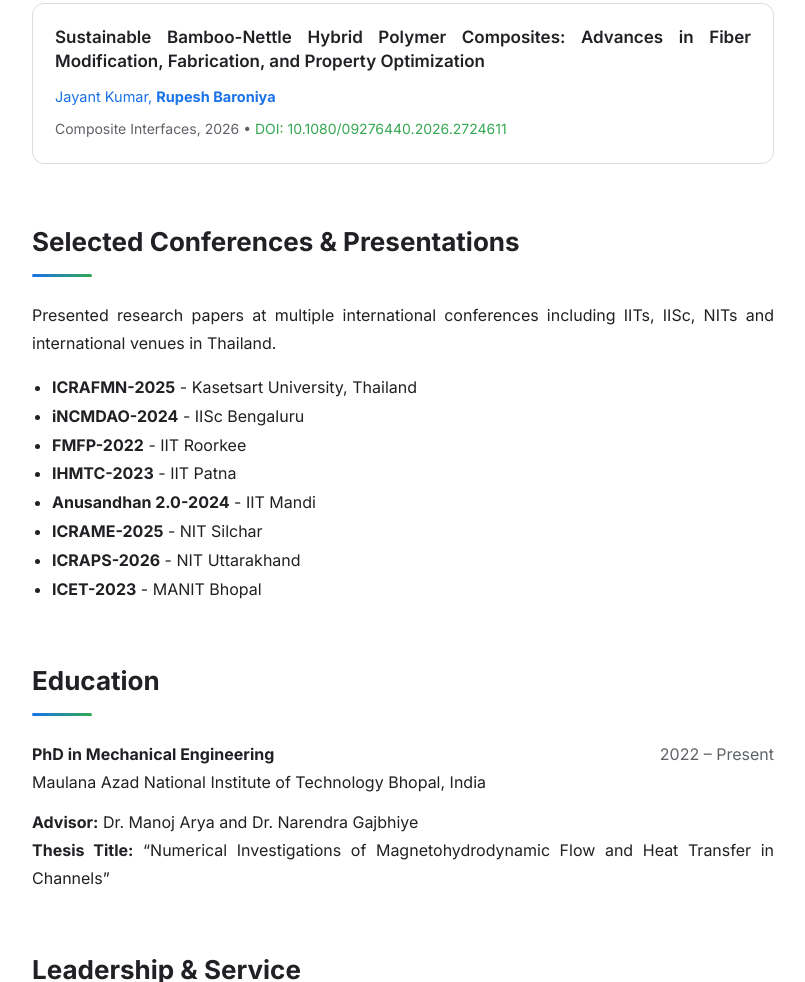
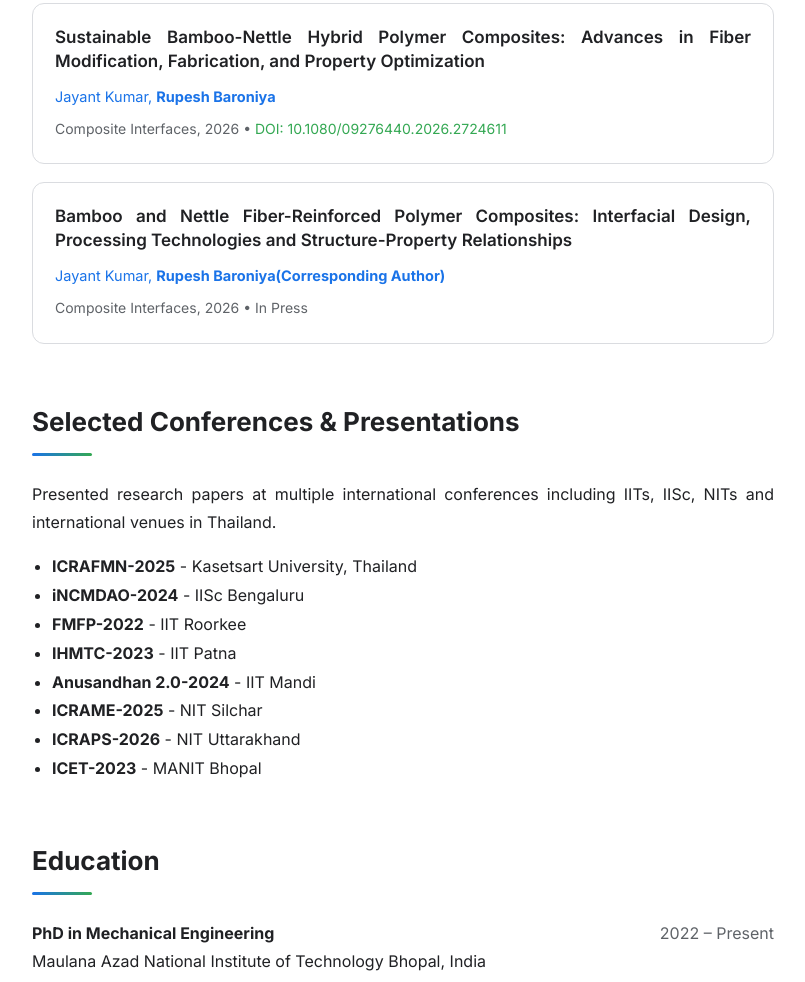
Before and after one commit to rBaroniya/rbaroniya.github.io, a plain HTML site: page index.html in a window 1280 px wide. Shown: the part 4281-5263 px from the top of the page, without its empty margins (442-1247 px from the left). Drawn offline with nearby package versions, Linux system fonts and the light colour scheme.

Commit message:
Update index.html

```diff
--- a/index.html
+++ b/index.html
@@ -540,6 +540,11 @@
             <div class="pub-authors">Jayant Kumar, <strong>Rupesh Baroniya</strong></div>
             <div class="pub-journal">Composite Interfaces, 2026 • <a href="https://doi.org/10.1080/09276440.2026.2724611" class="doi" target="_blank">DOI: 10.1080/09276440.2026.2724611</a></div>
         </div>
+        <div class="pub">
+            <div class="pub-title">Bamboo and Nettle Fiber-Reinforced Polymer Composites: Interfacial Design, Processing Technologies and Structure-Property Relationships</div>
+            <div class="pub-authors">Jayant Kumar, <strong>Rupesh Baroniya(Corresponding Author)</strong></div>
+            <div class="pub-journal">Composite Interfaces, 2026 • In Press</div>
+        </div>
     </div>
 
     <!-- Tab: Journals -->
@@ -594,6 +599,11 @@
             <div class="pub-authors">Jayant Kumar, <strong>Rupesh Baroniya</strong></div>
             <div class="pub-journal">Composite Interfaces, 2026 • <a href="https://doi.org/10.1080/09276440.2026.2724611" class="doi" target="_blank">DOI: 10.1080/09276440.2026.2724611</a></div>
         </div>
+        <div class="pub">
+            <div class="pub-title">Bamboo and Nettle Fiber-Reinforced Polymer Composites: Interfacial Design, Processing Technologies and Structure-Property Relationships</div>
+            <div class="pub-authors">Jayant Kumar, <strong>Rupesh Baroniya(Corresponding Author)</strong></div>
+            <div class="pub-journal">Composite Interfaces, 2026 • In Press</div>
+        </div>
     </div>
 
     <!-- Tab: Conferences & Book Chapters -->
@@ -631,6 +641,11 @@
             <div class="pub-title">Numerical study of wall conductivity effects on magnetohydrodynamic flow in a T-junction channel</div>
             <div class="pub-authors"><strong>Rupesh Baroniya</strong>, Manoj Arya</div>
             <div class="pub-journal">Lecture Notes in Physics, 2026 • In Press</div>
+        </div>
+        <div class="pub">
+            <div class="pub-title">Bamboo and Nettle Fiber-Reinforced Polymer Composites: Interfacial Design, Processing Technologies and Structure-Property Relationships</div>
+            <div class="pub-authors">Jayant Kumar, <strong>Rupesh Baroniya(Corresponding Author)</strong></div>
+            <div class="pub-journal">Composite Interfaces, 2026 • In Press</div>
         </div>
     </div>
 </div>
```
